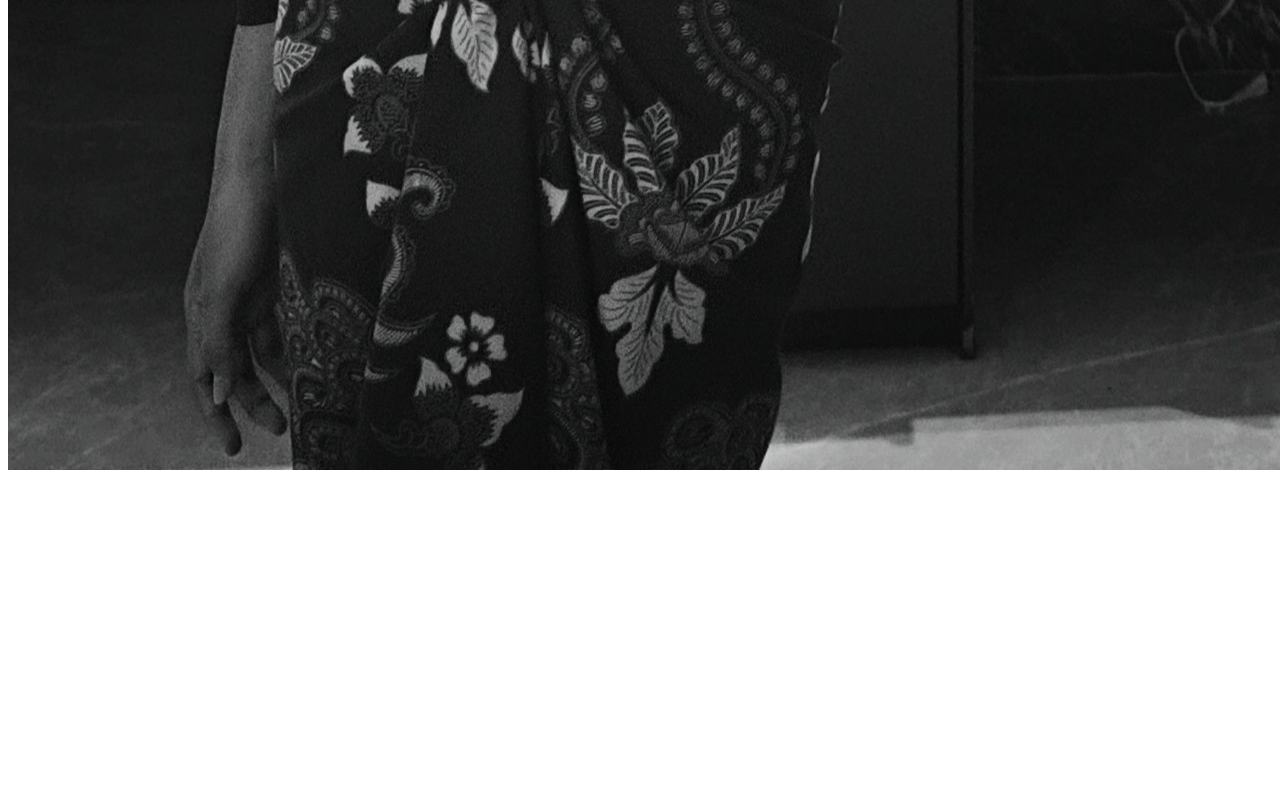
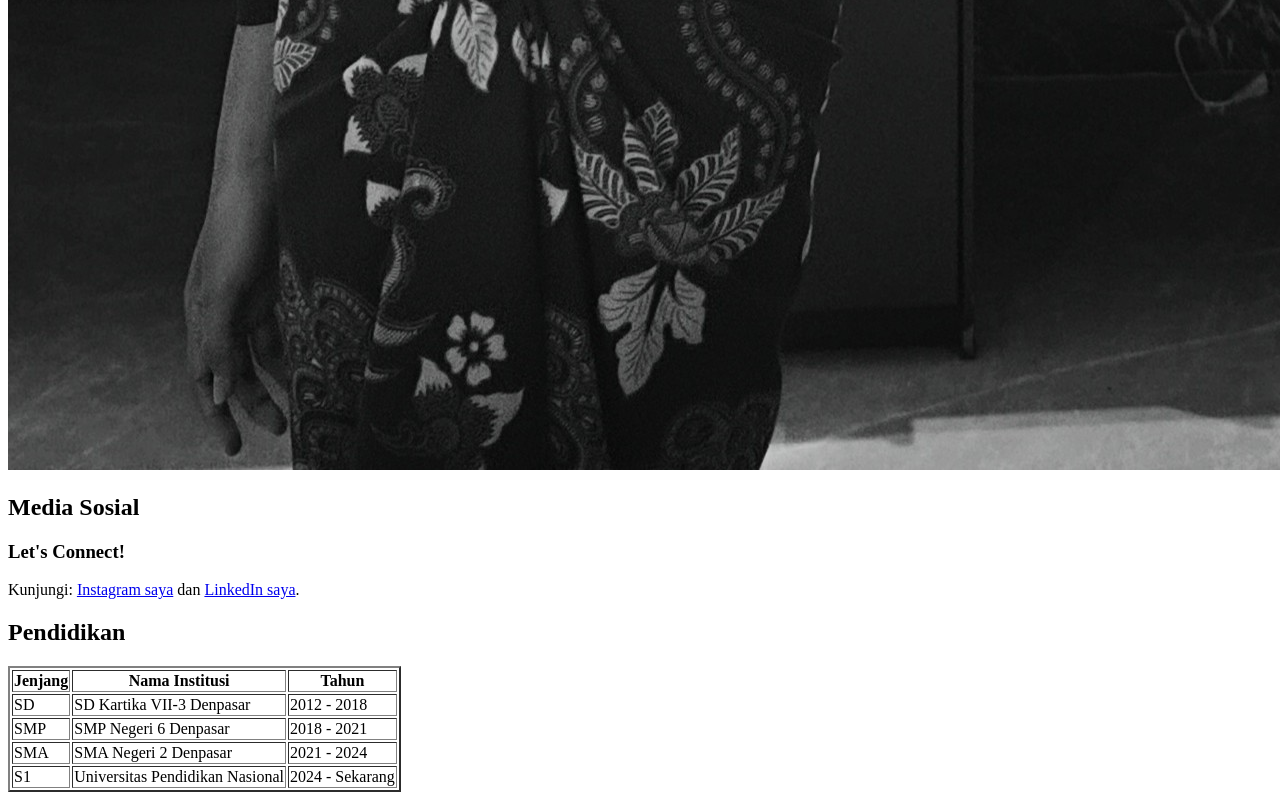
Before and after one commit to sirioes/praktikum_html, a plain HTML site: page biodata.html in a window 1280 px wide. Shown: the part 1624-2424 px from the top of the page. Before the commit the page ends 2106 px from the top, so only its background shows below. Drawn offline with Linux system fonts and the light colour scheme.

Commit message:
media sosial dan pendidikan

```diff
--- a/biodata.html
+++ b/biodata.html
@@ -9,11 +9,46 @@
 </head>
 
 <body>
+    <!-- Informasi Biodata -->
     <h1>Ni Luh Risma Putri Wirdianthi</h1>
     <p>Lahir dan besar di Denpasar, saat ini sedang menempuh pendidikan strata 1 di Universitas Pendidikan Nasional dan
         mengambil jurusan Teknologi Informasi.</p>
     <img src="images/gambar-profil.jpg" alt="Gambar Profil">
 
+    <!-- Media Sosial dan Pendidikan -->
+    <h2>Media Sosial</h2>
+    <h3>Let's Connect!</h3>
+    <p>Kunjungi: <a href="https://www.instagram.com/sch.idn?igsh=dmN4cjBrY2ZuYXNs">Instagram saya</a>
+        dan <a href="https://www.instagram.com/sch.idn?igsh=dmN4cjBrY2ZuYXNs">LinkedIn saya</a>.</p>
+
+    <h2>Pendidikan</h2>
+    <table border="2">
+        <tr>
+            <th>Jenjang</th>
+            <th>Nama Institusi</th>
+            <th>Tahun</th>
+        </tr>
+        <tr>
+            <td>SD</td>
+            <td>SD Kartika VII-3 Denpasar</td>
+            <td>2012 - 2018</td>
+        </tr>
+        <tr>
+            <td>SMP</td>
+            <td>SMP Negeri 6 Denpasar</td>
+            <td>2018 - 2021</td>
+        </tr>
+        <tr>
+            <td>SMA</td>
+            <td>SMA Negeri 2 Denpasar</td>
+            <td>2021 - 2024</td>
+        </tr>
+        <tr>
+            <td>S1</td>
+            <td>Universitas Pendidikan Nasional</td>
+            <td>2024 - Sekarang</td>
+        </tr>
+    </table>
 </body>
 
 </html>
```
